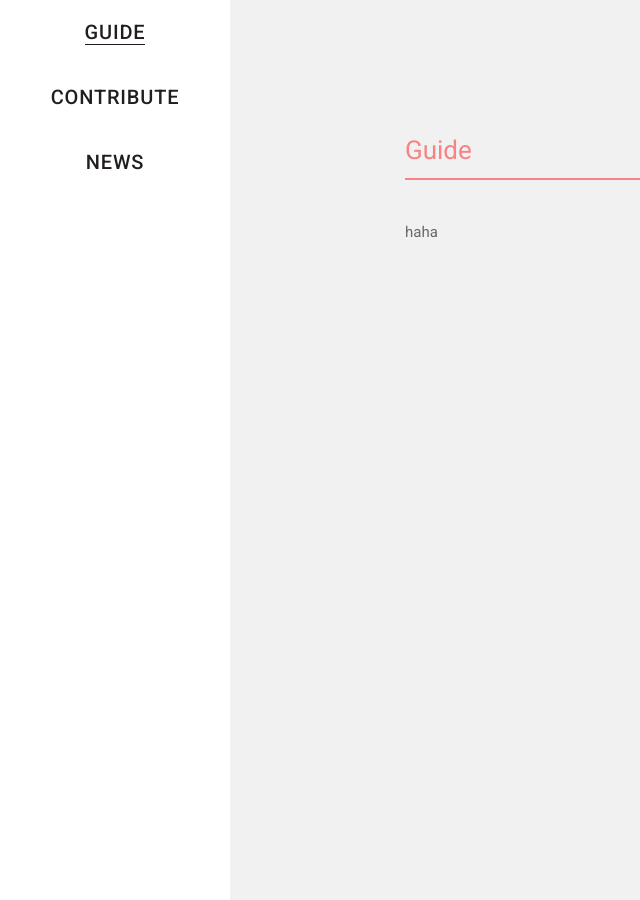
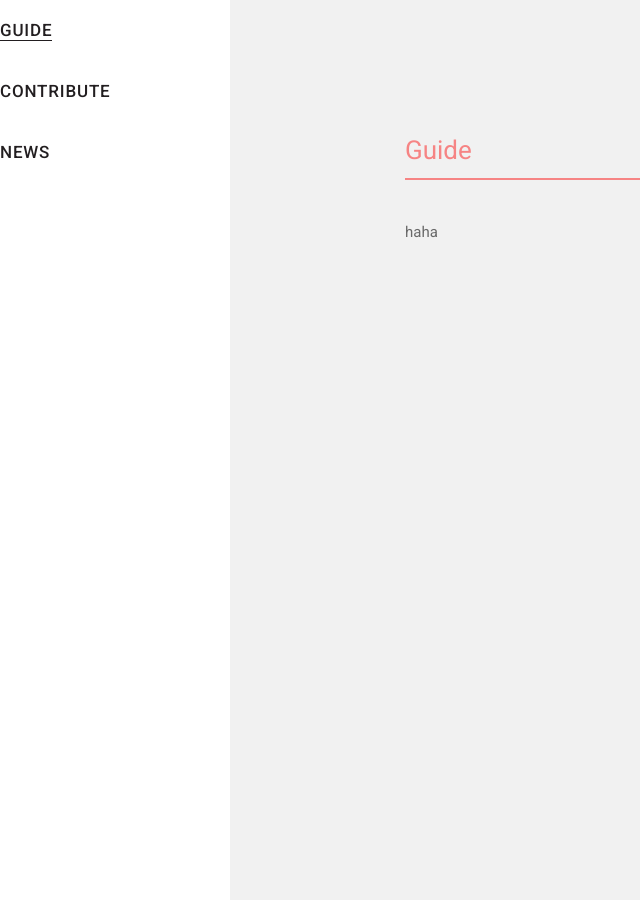
Before and after one commit to leo/muffin.github.io, a Jekyll site: the page built from guide/index.md, in a window 1280 px wide. Shown: the whole page, without its empty margins (0-640 px from the left). Built offline with Jekyll 4.4.1, drawn with Linux system fonts in a browser that asks for light colours.

```diff
--- a/_sass/_main.scss
+++ b/_sass/_main.scss
@@ -165,12 +165,17 @@
     &:hover {
       border-color: #221E20;
     }
+
+    @media (min-width: $md) {
+      font-size: 17px;
+    }
   }
 
   @media (min-width: $md) {
     display: block;
     right: auto;
     width: 230px;
+    text-align: left;
   }
 }
 
```
